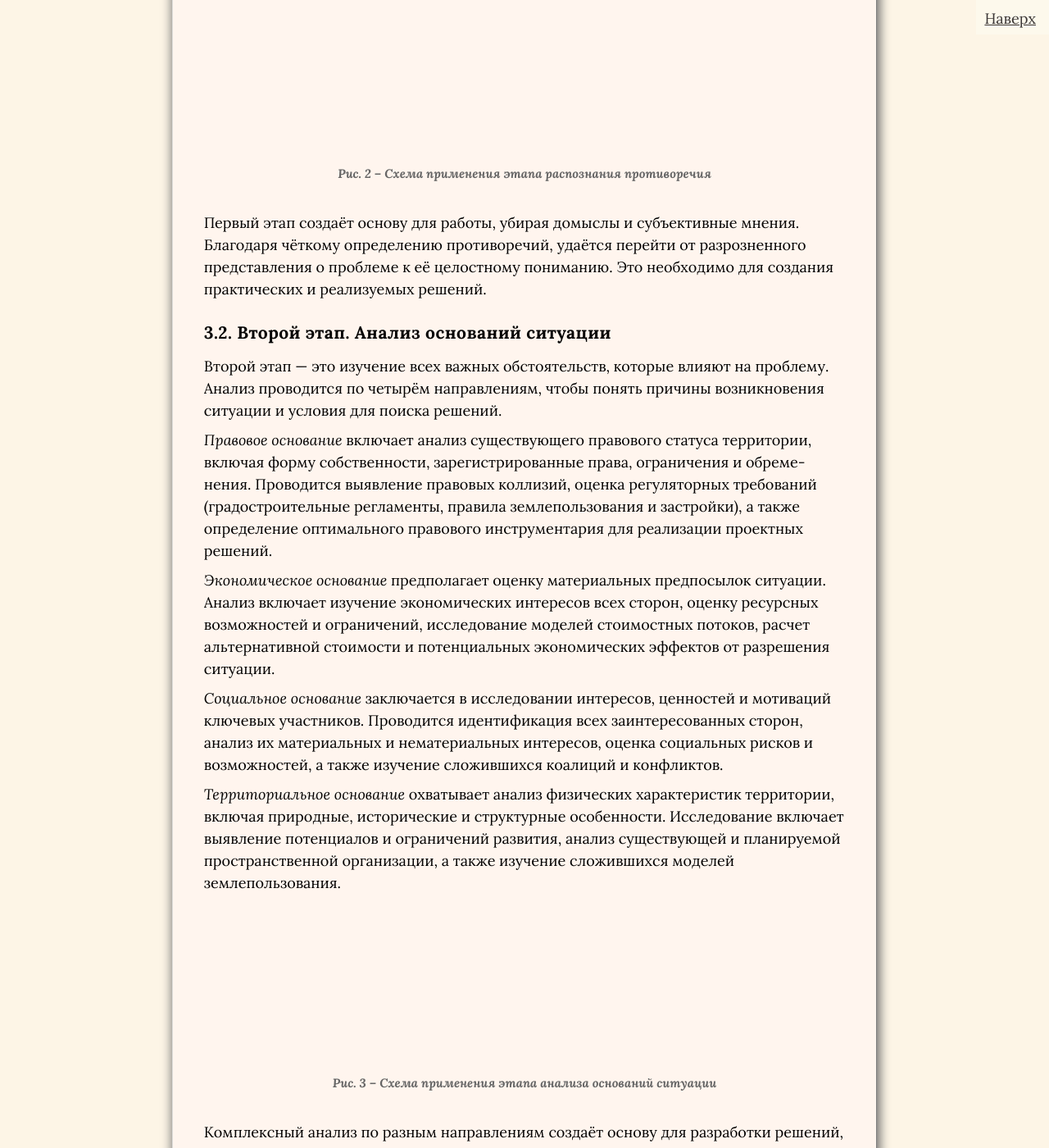
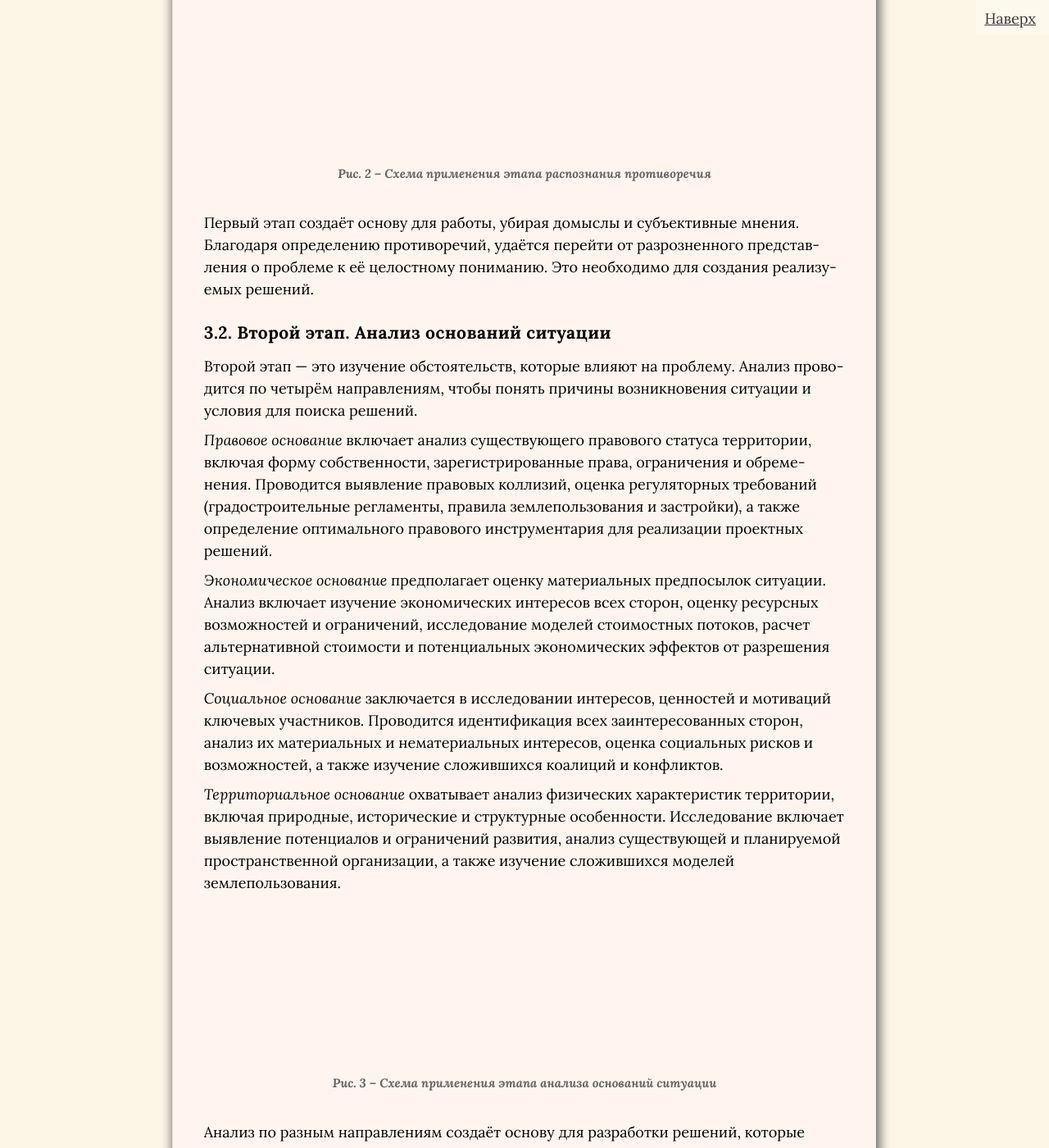
Before and after one commit to SergSi/land-use-art, a Jekyll site: the page built from _posts/2025-09-12-metod.md, in a window 1280 px wide and 1400 px high, scrolled down 8413 px. Shown: the whole window at 82% size. Built offline with Jekyll 4.4.1, drawn with Linux system fonts in a browser that asks for light colours; some web fonts are replaced; some of the changed text lies outside the part shown.

Commit message:
Update 2025-09-12-metod.md

```diff
--- a/_posts/2025-09-12-metod.md
+++ b/_posts/2025-09-12-metod.md
@@ -233,11 +233,11 @@ caption="Схема применения этапа распознания пр
 number="2"
 %}
 
-Первый этап создаёт основу для работы, убирая домыслы и субъективные мнения. Благодаря чёткому определению противоречий, удаётся перейти от разрозненного представления о проблеме к её целостному пониманию. Это необходимо для создания практических и реализуемых решений.
+Первый этап создаёт основу для работы, убирая домыслы и субъективные мнения. Благодаря определению противоречий, удаётся перейти от разрозненного представления о проблеме к её целостному пониманию. Это необходимо для создания реализуемых решений.
 
 ### 3.2. Второй этап. Анализ оснований ситуации
 
-Второй этап — это изучение всех важных обстоятельств, которые влияют на проблему. Анализ проводится по четырём направлениям, чтобы понять причины возникновения ситуации и условия для поиска решений.
+Второй этап — это изучение обстоятельств, которые влияют на проблему. Анализ проводится по четырём направлениям, чтобы понять причины возникновения ситуации и условия для поиска решений.
 
 *Правовое основание* включает анализ существующего правового статуса территории, включая форму собственности, зарегистрированные права, ограничения и обременения. Проводится выявление правовых коллизий, оценка регуляторных требований (градостроительные регламенты, правила землепользования и застройки), а также определение оптимального правового инструментария для реализации проектных решений.
 
@@ -276,7 +276,7 @@ caption="Схема применения этапа анализа основа
 number="3"
 %}
 
-Комплексный анализ по разным направлениям создаёт основу для разработки решений, которые учитывают все важные аспекты проблемы и снижают риски при реализации проектов.
+Анализ по разным направлениям создаёт основу для разработки решений, которые учитывают важные аспекты проблемы и снижают риски при реализации проектов.
 
 ### 3.3. Третий этап. Разработка концепции разрешения
 
```
Also changed, not shown: other parts of _posts/2025-09-12-metod.md (+6 -6 lines).
